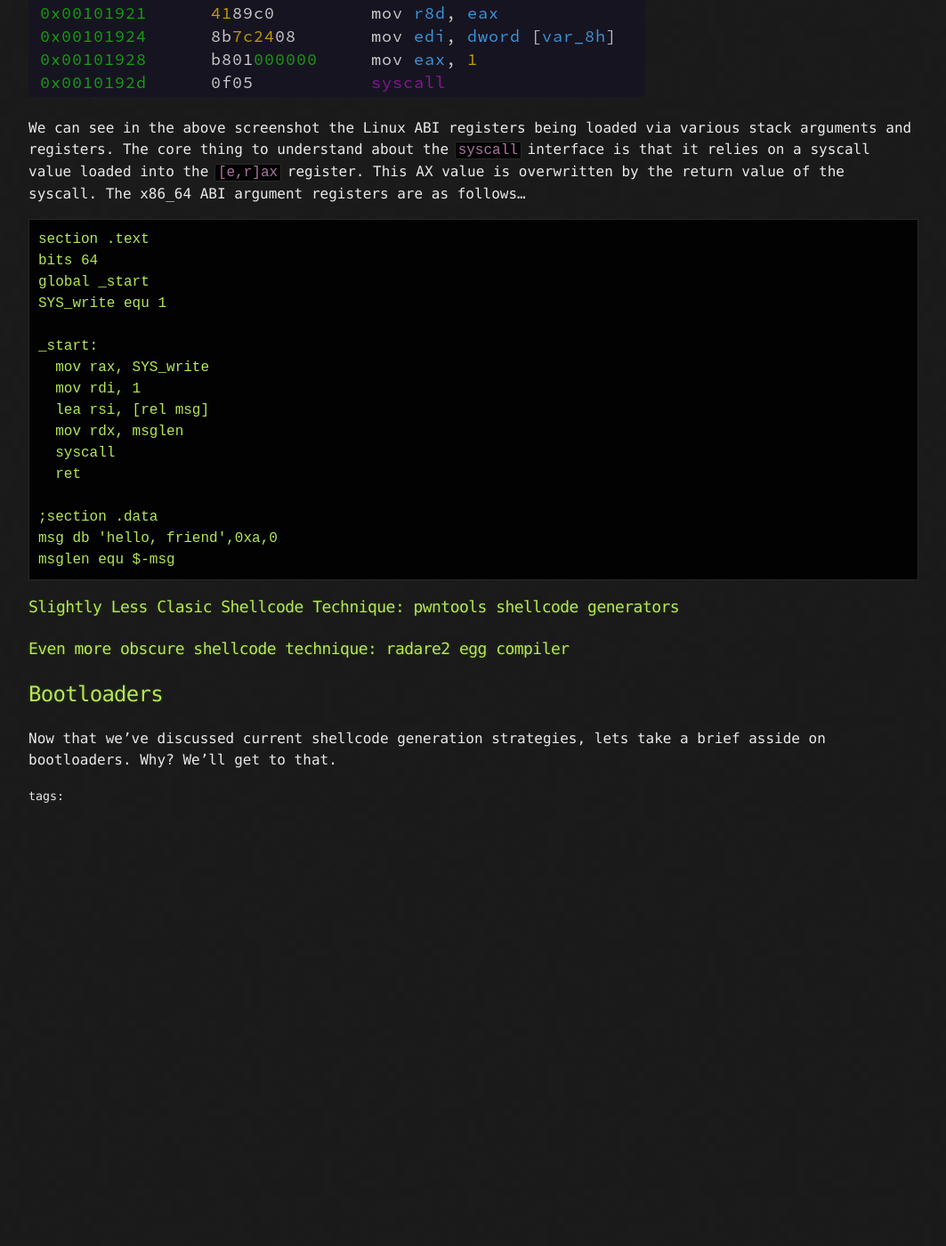
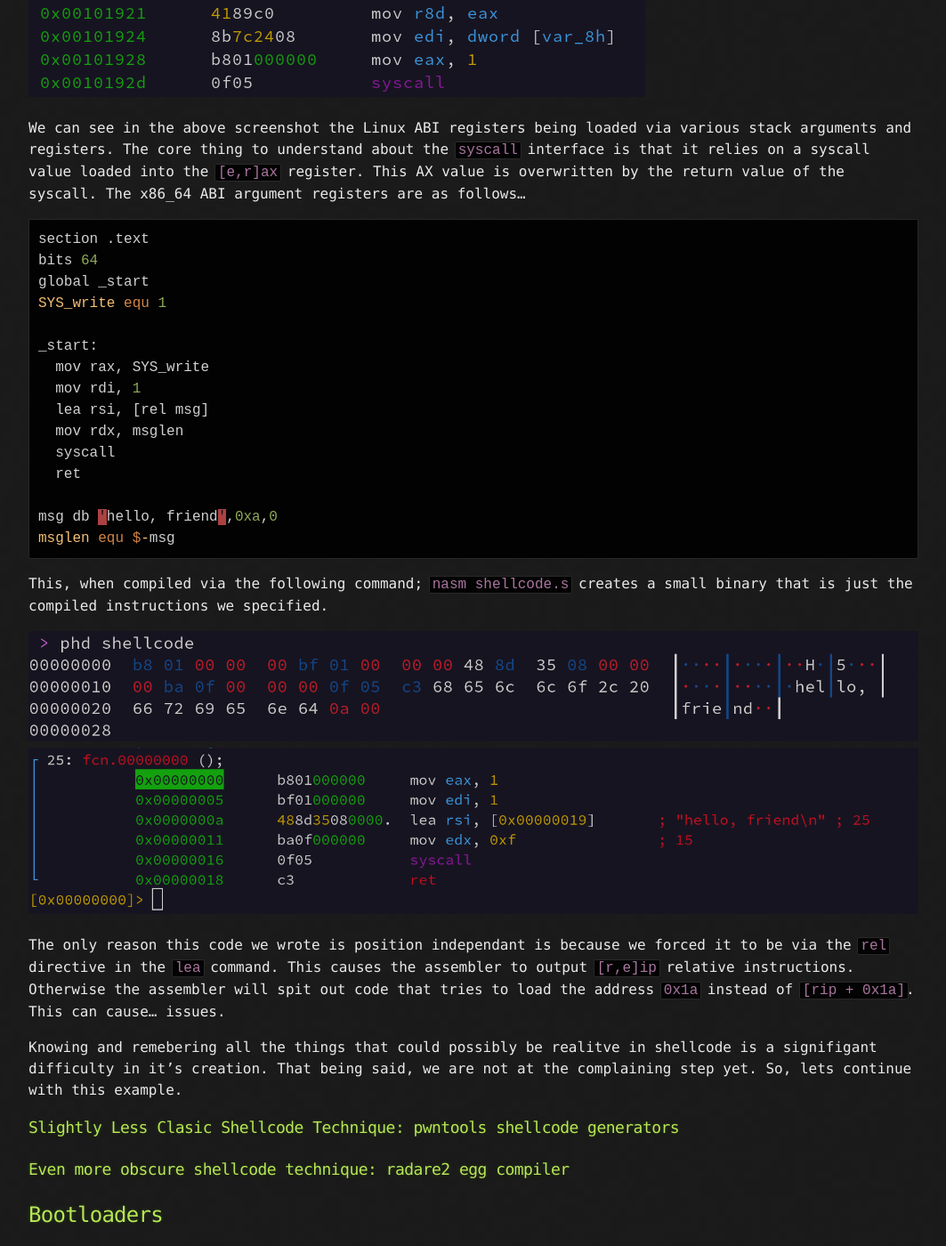
Before and after one commit to Sh3llSp4wn/sh3llsp4wn.github.io, a Jekyll site: the page built from _posts/2022-11-28-Shellcode-With-The-Default-Linux-Toolchain.md, in a window 1280 px wide and 1400 px high, scrolled down 3322 px. Shown: the whole window at 89% size, without its empty margins (108-1171 px from the left). Built offline with Jekyll 4.4.1, drawn with Linux system fonts in a browser that asks for light colours; before the commit the page ends 4248 px from its top, so only the background shows below that.

Commit message:
added images and info

````diff
--- a/_posts/2022-11-28-Shellcode-With-The-Default-Linux-Toolchain.md
+++ b/_posts/2022-11-28-Shellcode-With-The-Default-Linux-Toolchain.md
@@ -66,7 +66,7 @@ Soo, all this extra code just to do this small pattern...
 
 We can see in the above screenshot the Linux ABI registers being loaded via various stack arguments and registers. The core thing to understand about the `syscall` interface is that it relies on a syscall value loaded into the `[e,r]ax` register. This AX value is overwritten by the return value of the syscall. The x86\_64 ABI argument registers are as follows...
 
-```asm
+```nasm
 section .text
 bits 64
 global _start
@@ -80,10 +80,22 @@ _start:
   syscall
   ret
 
-;section .data
 msg db 'hello, friend',0xa,0
 msglen equ $-msg
 ```
+
+This, when compiled via the following command; `nasm shellcode.s` creates a small binary that is just the compiled instructions we specified.
+
+![](/images/hexdump_write_shellcode.png)
+![](/images/write_shellcode_disassembly.png)
+
+The only reason this code we wrote is position independant is because we forced it to be via the `rel` directive in the `lea` command. This causes the assembler to output `[r,e]ip` relative instructions. Otherwise the assembler will spit out code that tries to load the address `0x1a` instead of `[rip + 0x1a]`. This can cause... issues.
+
+Knowing and remebering all the things that could possibly be realitve in shellcode is a signifigant difficulty in it's creation. That being said, we are not at the complaining step yet. So, lets continue with this example.
+
+
+
+
 
 ### Slightly Less Clasic Shellcode Technique: pwntools shellcode generators
 
````
Also changed, not shown: images/hexdump_write_shellcode.png (added), images/write_shellcode_disassembly.png (added).
